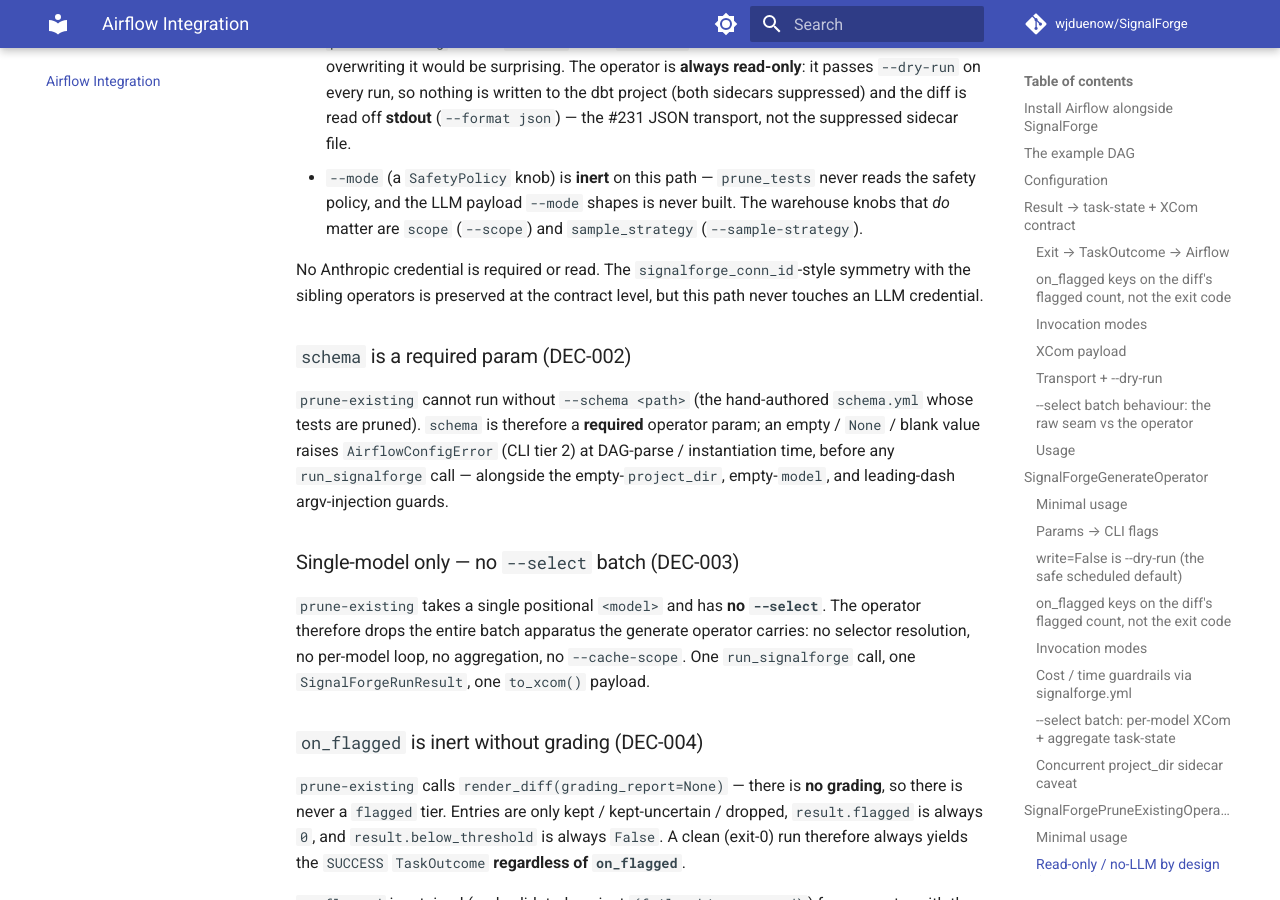
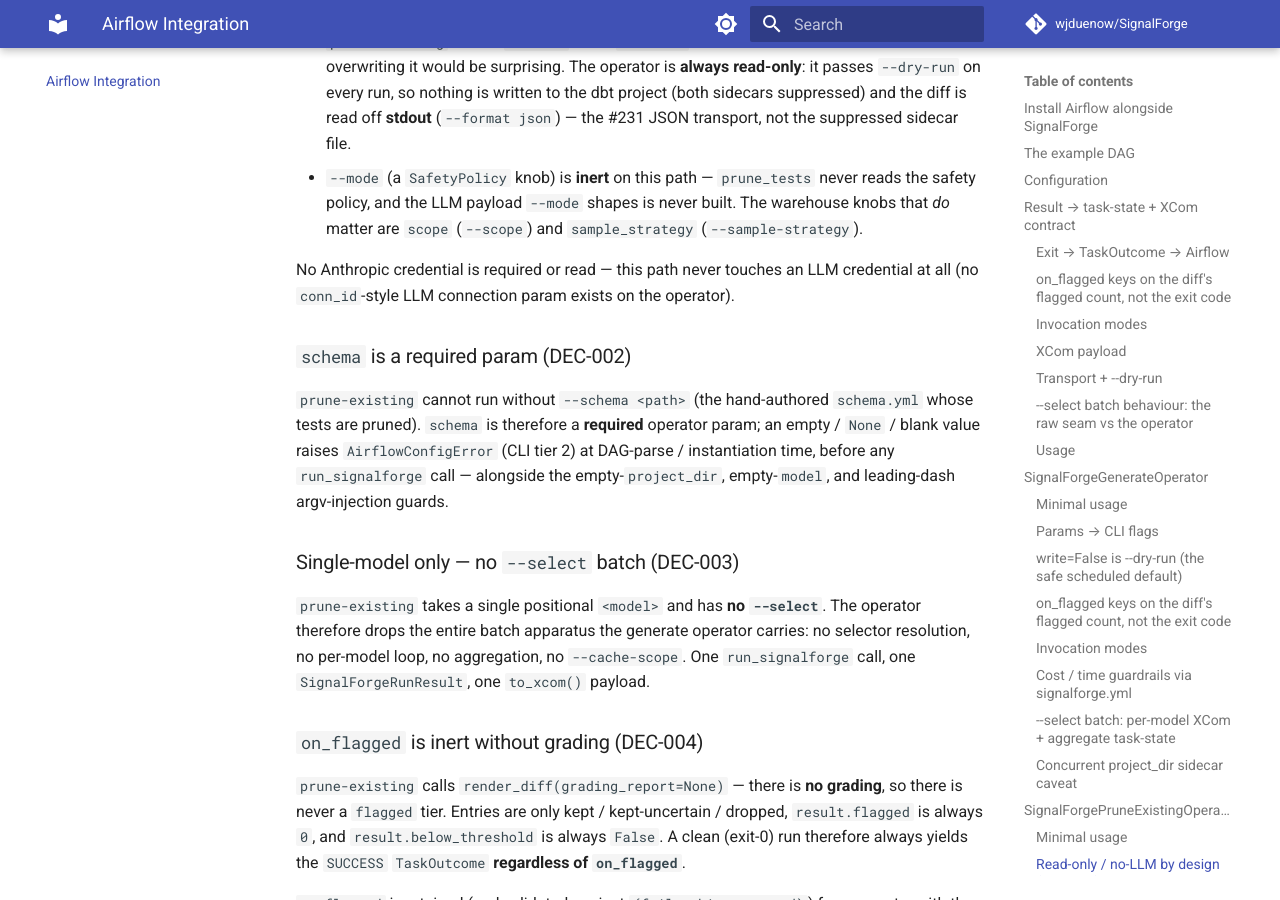
Before and after one commit to wjduenow/SignalForge, an MkDocs documentation site: the page built from docs/airflow-ops.md, in a window 1280 px wide and 900 px high, scrolled down 10159 px. Built offline with MkDocs 1.6.1 and Material for MkDocs 9.7.7, drawn with Linux system fonts in a browser that asks for light colours; comment, search, counter and statistics services are not loaded; some of the changed text lies outside the part shown.

Commit message:
bd_1-scaffolding-06p.4: Quality gate — fix bugs from code review
- Add ungated skeleton test for SignalForgePruneExistingOperator (codecov patch
  gate: covers airflow-absent placeholder/factory/__getattr__ lines, 100% on
  operators.py), mirroring the #232 generate sibling.
- Drop phantom signalforge_conn_id reference in docs/airflow-ops.md (param exists
  in neither operator); correct plan DEC-001 to match.
- Pin SignalForgePruneExistingOperator in the no-eager-import gate (subprocess +
  in-process).
- Round out the Cost caveat: prune-existing is warehouse-cost-only (no LLM).

```diff
--- a/docs/airflow-ops.md
+++ b/docs/airflow-ops.md
@@ -412,9 +412,8 @@ The operator deliberately exposes **no `write` param and no `mode` param**:
   knobs that *do* matter are `scope` (`--scope`) and `sample_strategy`
   (`--sample-strategy`).
 
-No Anthropic credential is required or read. The `signalforge_conn_id`-style symmetry
-with the sibling operators is preserved at the contract level, but this path never
-touches an LLM credential.
+No Anthropic credential is required or read — this path never touches an LLM credential
+at all (no `conn_id`-style LLM connection param exists on the operator).
 
 ### `schema` is a required param (DEC-002)
 
@@ -533,4 +532,6 @@ uv run --no-sync pytest -m airflow --no-cov   # inside the constraints-pinned ai
   `row_count_anomaly_by_period` variant, pass `--as-of YYYY-MM-DD` (the DAG's logical
   date is a natural source) so a re-run is reproducible — see `docs/prune-ops.md`.
 - **Cost.** Each `generate` run spends real Anthropic + warehouse budget; the prune
-  engine's `maximum_bytes_billed` cap and `--dry-run` (no file writes) bound it.
+  engine's `maximum_bytes_billed` cap and `--dry-run` (no file writes) bound it. A
+  `prune-existing` run spends **warehouse budget only** (no LLM call), bounded by the
+  same `maximum_bytes_billed` cap.
```
Also changed, not shown: plans/super/233-prune-existing-operator.md (+6 -3 lines), 2 other files.
